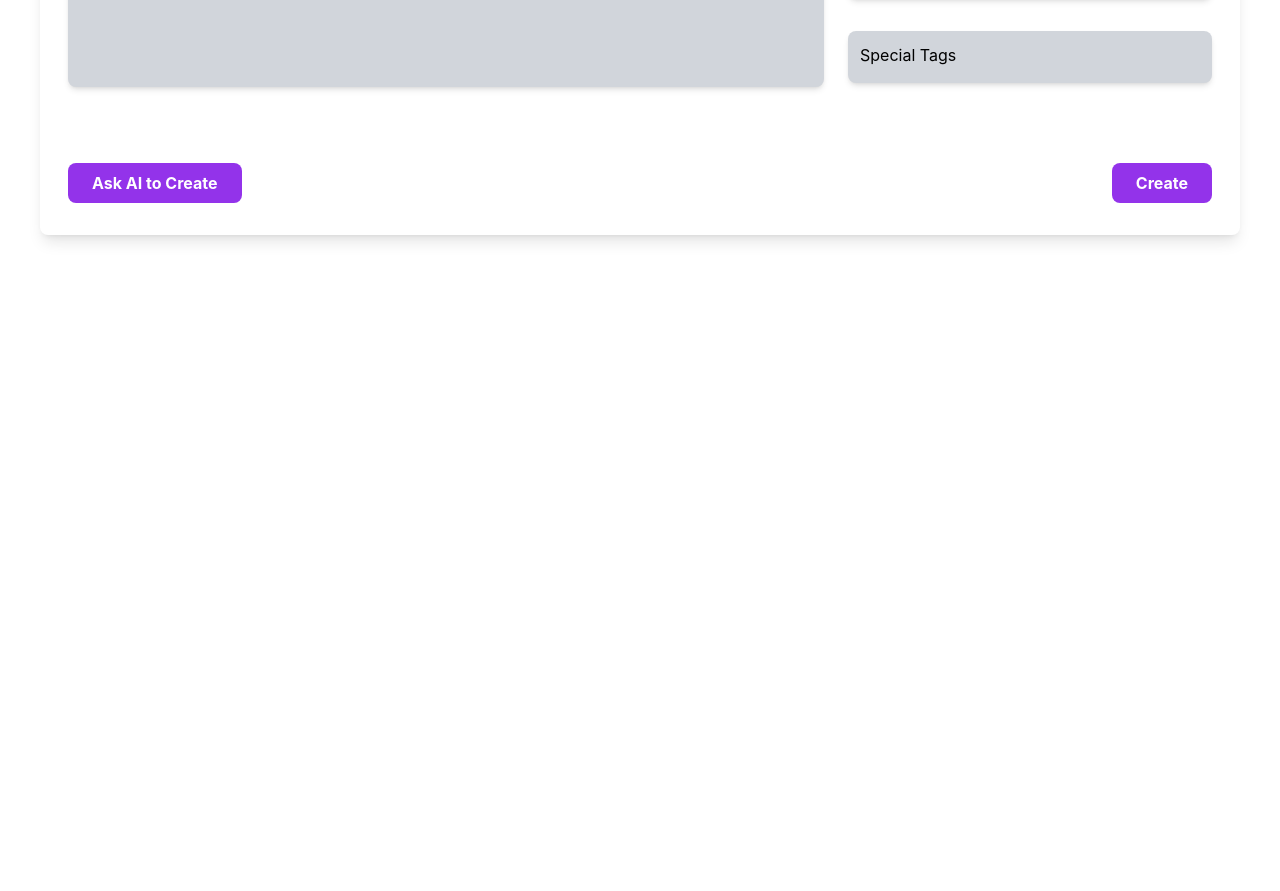
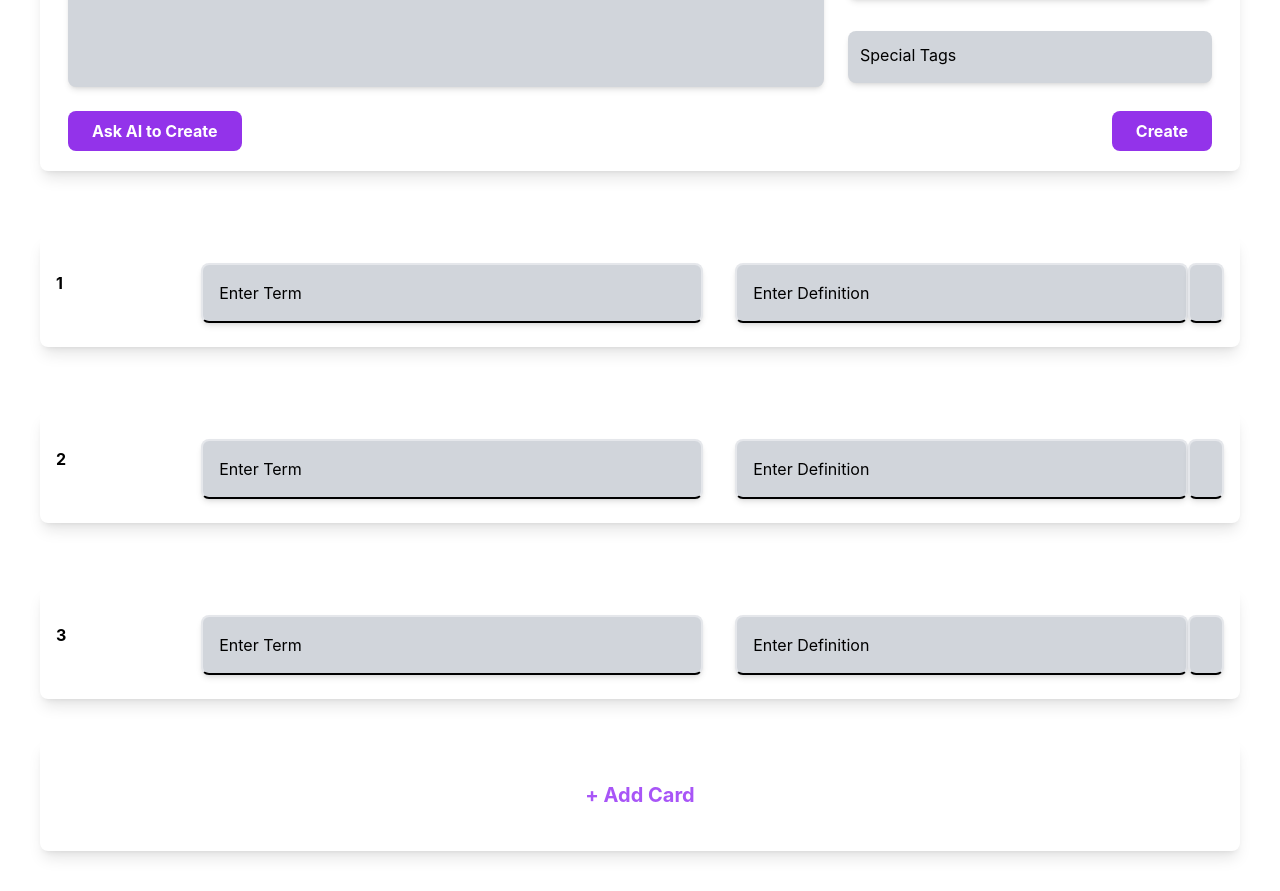
Before and after one commit to chamath-ranasinghe/studysupport, a React (Create React App) app: page /flashcardpage in a window 1280 px wide. Shown: the part 309-1200 px from the top of the page. Before the commit the page ends 800 px from the top, so only its background shows below. Built offline with nearby package versions, Linux system fonts and the light colour scheme.

Commit message:
FlashCardPage Card Changes

```diff
--- a/src/Components/FlashCardInput.js
+++ b/src/Components/FlashCardInput.js
@@ -2,7 +2,7 @@ import React from 'react';
 
 const FlashCardInput = () => {
   return (
-    <div className="bg-white-100 shadow-lg  mt-16 mx-10 rounded-lg p-4 h-96"> {/* Increased height */}
+    <div className="bg-white-100 shadow-lg  mt-16 mx-10 rounded-lg p-4 h-80"> {/* Increased height */}
         <div className='flex flex-col '>
             <div className='bg-gray-300 shadow-md rounded-lg p-3 m-3  '>Enter a Title to the card set</div>
             <div className='grid grid-rows-2 grid-flow-col'>
@@ -12,9 +12,8 @@ const FlashCardInput = () => {
             </div>
         </div>
         <div className='grid grid-rows-1 grid-flow-col place-content-between'>
-            <div className="bg-purple-600 hover:bg-purple-700 text-white font-bold py-2 px-6 mt-16 m-3 rounded-lg">Ask AI to Create</div>
-            <div className="bg-purple-600 hover:bg-purple-700 text-white font-bold py-2 px-6 mt-16 m-3 rounded-lg">Create</div>
-
+            <div className="bg-purple-600 hover:bg-purple-700 text-white font-bold py-2 px-6 m-3 rounded-lg">Ask AI to Create</div>
+            <div className="bg-purple-600 hover:bg-purple-700 text-white font-bold py-2 px-6 m-3 rounded-lg">Create</div>
         </div>
     </div>
     );
--- /dev/null
+++ b/src/Components/FlashCardTile.js
@@ -0,0 +1,20 @@
+import React from 'react';
+
+import CrossImg from "../Assets/Images/cross-small.png";
+
+const FlashCardTile = (props) => {
+  return (
+    <div className="bg-white shadow-lg  mt-16 mx-10 rounded-lg p-4 h-28"> {/* Increased height */}
+        <div className='grid grid-cols-10 grid-flow-col'>
+            <div className='col-span-1 mt-5'>
+            {/*Number */}
+            <h5 className='text-md font-bold text-black'>{props.number}</h5></div>
+            <div className='col-span-5 bg-gray-300 border-2 border-b-black shadow-md rounded-lg p-4  mb-5 mt-3 mx-8 '>Enter Term</div>
+            <div className='col-span-5 bg-gray-300 border-2 border-b-black shadow-md rounded-lg p-4  mb-5 mt-3  '>Enter Definition</div>
+            <div className='col-span-1 bg-gray-300 border-2 border-b-black shadow-md rounded-lg p-4  mb-5 mt-3  '></div>
+        </div>
+    </div>
+  );
+};
+
+export default FlashCardTile;
--- /dev/null
+++ b/src/Components/FlashCardTilesContainer.js
@@ -0,0 +1,12 @@
+import React from "react";
+import FlashCardTile from "./FlashCardTile";
+
+const FlashCardTileContainer = () => {
+    return (
+        <div className="flex justify-center items-center bg-white shadow-lg  my-10 mx-10 rounded-lg p-4 h-28">
+        <div className="text-xl font-bold text-purple-500 hover:text-purple-600">+ Add Card</div>
+     </div>
+    );
+};
+
+export default FlashCardTileContainer;
--- a/src/Pages/FlashCardPage.js
+++ b/src/Pages/FlashCardPage.js
@@ -1,4 +1,6 @@
 import FlashCardInput from "../Components/FlashCardInput";
+import FlashCardTile from "../Components/FlashCardTile";
+import FlashCardTileContainer from "../Components/FlashCardTilesContainer";
 import Navbar from "../Components/NavBar";
 
 function FlashCardPage() {
@@ -6,6 +8,11 @@ function FlashCardPage() {
         <div>
             <Navbar/>
             <FlashCardInput/>
+            <FlashCardTile number={"1"}/>
+            <FlashCardTile number={"2"}/>
+            <FlashCardTile number={"3"}/>
+            <FlashCardTileContainer/>
+
         </div>
     );
   }
```
Also changed, not shown: src/Assets/Images/cross-small.png (added).
